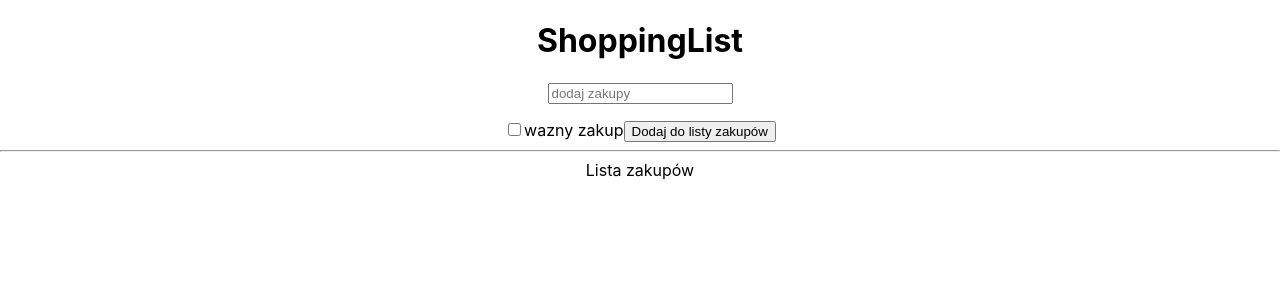
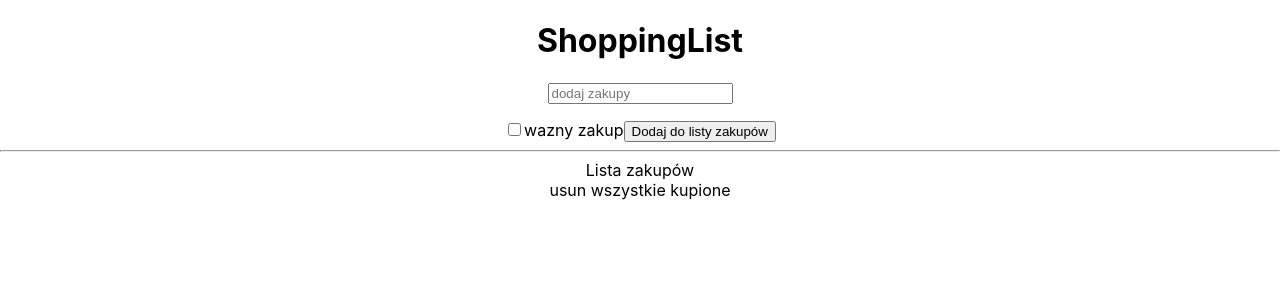
Before and after one commit to PawelBorowik/shopping-list, a React (Create React App) app: page / in a window 1280 px wide. Shown: the top 300 px of the page. Built offline with nearby package versions, Linux system fonts and the light colour scheme.

Commit message:
Add handle remove all bought items

```diff
--- a/src/componets/ItemShoppingList.js
+++ b/src/componets/ItemShoppingList.js
@@ -21,17 +21,19 @@ function ItemShopingList(props) {
 
     })
     const handleBoughtItem = (indx) => {
-        let ccc = itemsFromForm.map((product, index) => {
+        let hideBought = itemsFromForm.map((product, index) => {
             if (index === indx) product.bought = !product.bought;
             return product
         })
-        setItems(ccc)
+        setItems(hideBought)
     }
     const handleRemovetItem = (indx) => {
-        let ccc = itemsFromForm.filter((product, index) => index !== indx)
-
-
-        setItems(ccc)
+        let removeItem = itemsFromForm.filter((product, index) => index !== indx)
+        setItems(removeItem)
+    }
+    const handleRemovetAllBoughtItem = () => {
+        let removeAllBoughtItem = itemsFromForm.filter(product => !product.bought)
+        setItems(removeAllBoughtItem)
     }
 
 
@@ -44,6 +46,10 @@ function ItemShopingList(props) {
     return (
         <div className="App">
             Lista zakupów
+            <div className="delete-all"
+                onClick={() => handleRemovetAllBoughtItem()}
+            >usun wszystkie kupione
+            </div>
             <ul>
                 {itemsFromForm.map((item, indx) => {
                     return (
@@ -54,7 +60,7 @@ function ItemShopingList(props) {
                                 {item.text}
 
                             </p>
-                            <span onClick={() => handleRemovetItem(indx)}  >   x</span>
+                            <span onClick={() => handleRemovetAllBoughtItem()}  >   x</span>
 
                         </li>
                     )
--- a/src/style/App.css
+++ b/src/style/App.css
@@ -54,3 +54,6 @@ span{
   text-decoration: line-through;
 
 }
+.delete-all{
+  cursor: pointer;
+}
```
